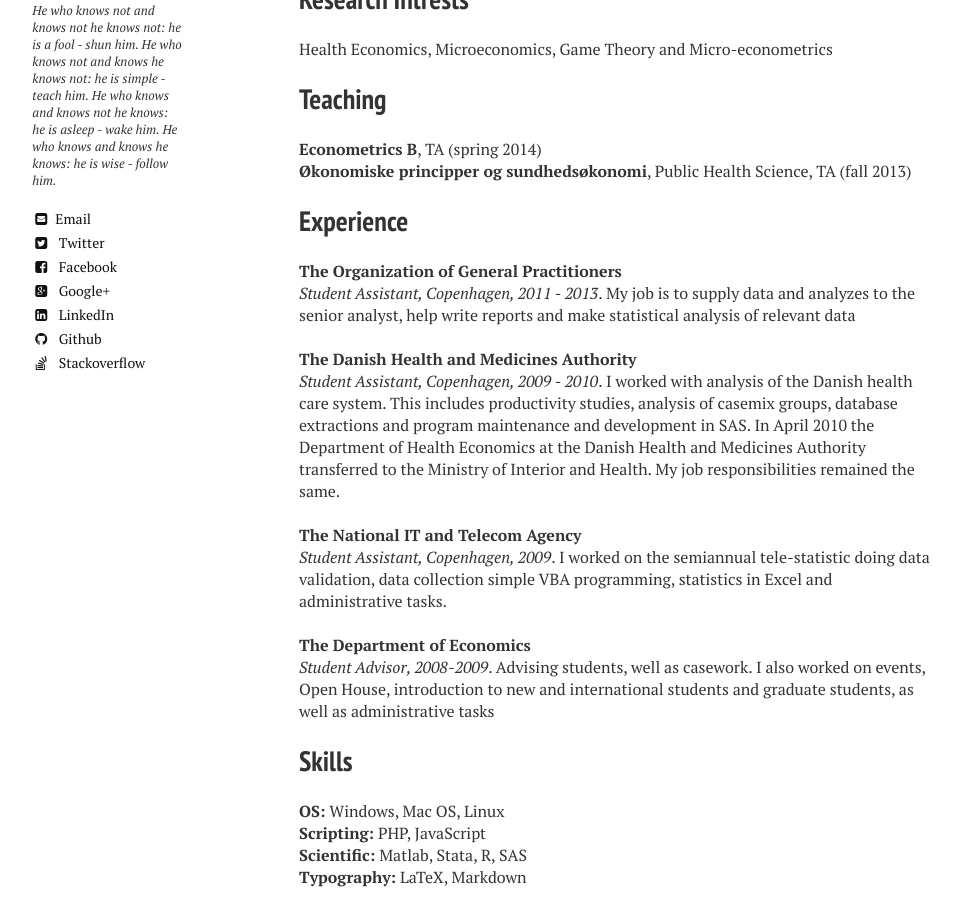
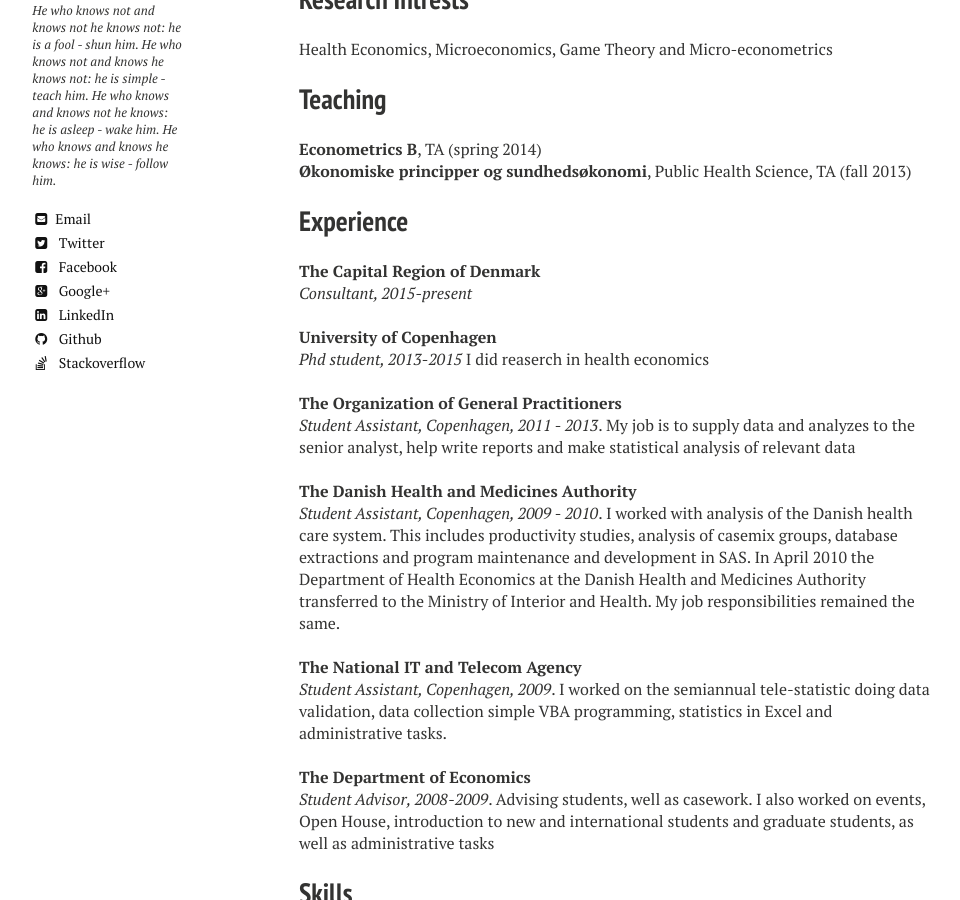
Before and after one commit to rudvfaden/rudvfaden.github.io, a Jekyll site: the page built from cv/index.md, in a window 1280 px wide and 900 px high, scrolled down 340 px. Shown: the whole window, without its empty margins (21-981 px from the left). Built offline with Jekyll 4.4.1, drawn with Linux system fonts in a browser that asks for light colours; nearby versions of some CDN libraries.

Commit message:
Updated resume

```diff
--- a/cv/index.md
+++ b/cv/index.md
@@ -24,7 +24,10 @@ Health Economics, Microeconomics, Game Theory and Micro-econometrics
 **Økonomiske principper og sundhedsøkonomi**, Public Health Science, TA (fall 2013)
 
 ## Experience
-
+**The Capital Region of Denmark**<br/>
+*Consultant, 2015-present*<br/><br/>
+**University of Copenhagen**<br/>
+*Phd student, 2013-2015* I did reaserch in health economics<br/><br/>
 **The Organization of General Practitioners**<br/>
 *Student Assistant, Copenhagen, 2011 - 2013*. My job is to supply data and analyzes to the senior analyst, help write reports and make statistical analysis of relevant data<br/><br/>
 **The Danish Health and Medicines Authority**<br/>
```
Also changed, not shown: _drafts/what-the-sigma-algebra.md (+1 -1 lines), Gemfile (line endings or trailing spaces).
